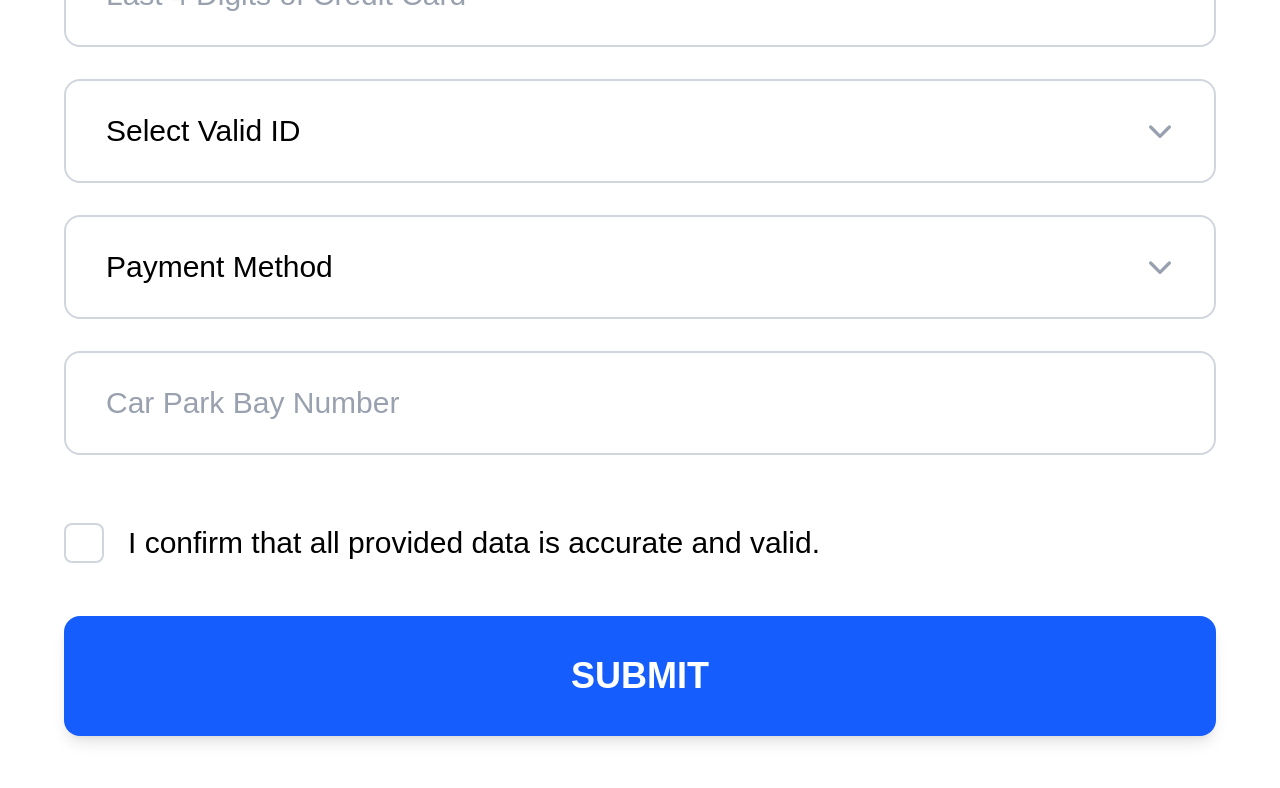
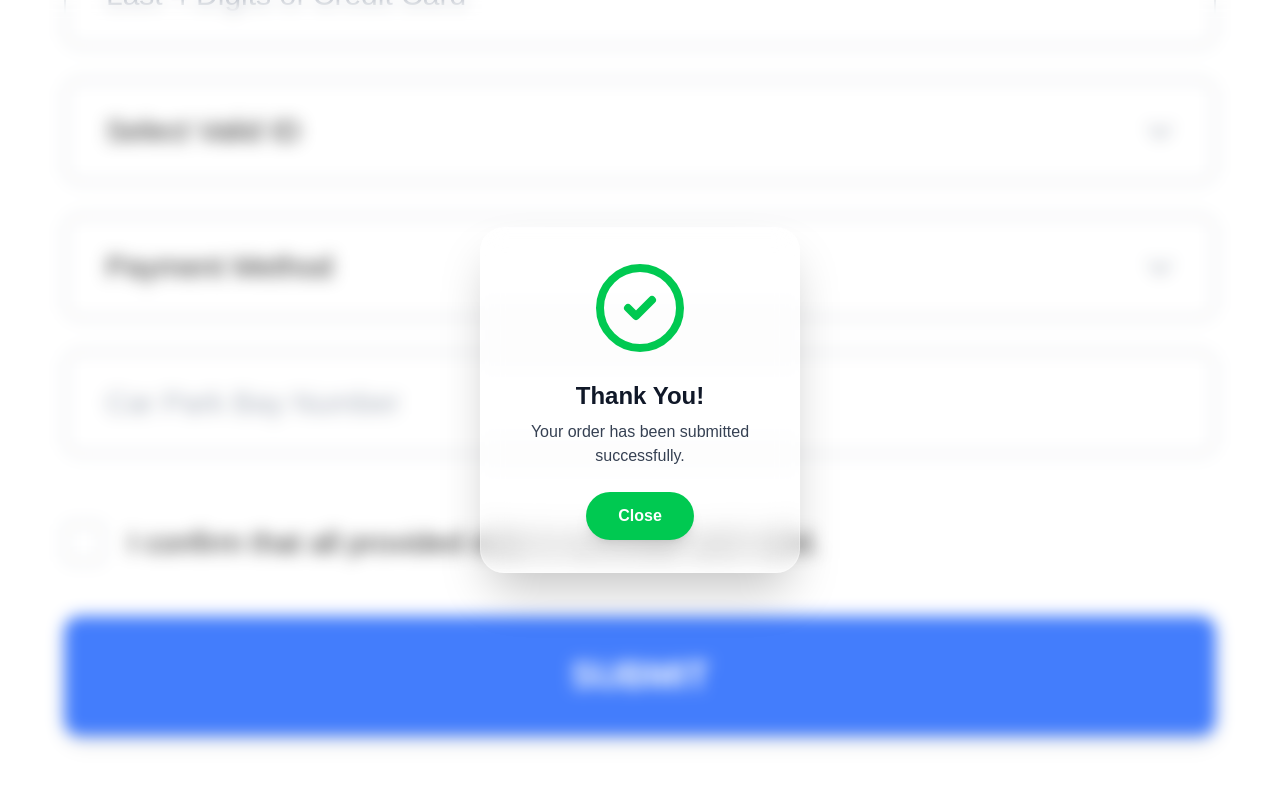
Before and after one commit to tonfxs/mills-cckiosk, a Next.js app: page /pick-up-order in a window 1280 px wide. Both pictures are taken after typing "Sample", "5551234", "Sample", "Sample", "Sample" into the empty fields and a click on the button "SUBMIT". Shown: the part 877-1665 px from the top of the page. Built offline with nearby package versions, Linux system fonts and the light colour scheme.

Commit message:
pickup modal

```diff
--- /dev/null
+++ b/app/components/PickUpConfirmationModal.tsx
@@ -0,0 +1,56 @@
+import { useState } from "react";
+
+interface ModalProps {
+  onClose: () => void;
+}
+
+export default function PickUpConfirmationModal({ onClose }: ModalProps) {
+  const [isOpen, setIsOpen] = useState(true);
+
+  if (!isOpen) return null;
+
+  return (
+    <div className="fixed inset-0 flex items-center justify-center z-50 pointer-events-none">
+      {/* Glass background overlay */}
+      <div
+        className="absolute inset-0 bg-white/20 backdrop-blur-sm pointer-events-auto"
+        onClick={onClose}
+      ></div>
+
+      {/* Modal Content */}
+      <div className="relative bg-white/30 backdrop-blur-md rounded-3xl p-8 w-80 text-center shadow-2xl border border-white/30 pointer-events-auto">
+        {/* Check SVG */}
+        <div className="flex justify-center mb-6">
+          <svg
+            className="w-24 h-24 text-green-500"
+            fill="currentColor"
+            viewBox="0 0 24 24"
+            xmlns="http://www.w3.org/2000/svg"
+          >
+            <circle cx="12" cy="12" r="10" stroke="currentColor" strokeWidth="2" fill="none" />
+            <path
+              d="M9 12l2 2l4-4"
+              stroke="currentColor"
+              strokeWidth="2"
+              strokeLinecap="round"
+              strokeLinejoin="round"
+              fill="none"
+            />
+          </svg>
+        </div>
+
+        {/* Thank you text */}
+        <h2 className="text-2xl font-bold mb-2 text-gray-900">Thank You!</h2>
+        <p className="text-gray-700 mb-6">Your order has been submitted successfully.</p>
+
+        {/* Close Button */}
+        <button
+          onClick={onClose}
+          className="px-8 py-3 bg-green-500 text-white font-semibold rounded-full shadow-lg hover:bg-green-600 transition"
+        >
+          Close
+        </button>
+      </div>
+    </div>
+  );
+}
--- a/app/pick-up-order/page.tsx
+++ b/app/pick-up-order/page.tsx
@@ -1,5 +1,6 @@
 "use client";
 import { useState } from "react";
+import PickUpConfirmationModal from "../components/PickUpConfirmationModal";
 
 export default function PickUpOrderForm() {
   const [formData, setFormData] = useState({
@@ -13,6 +14,9 @@ export default function PickUpOrderForm() {
     confirmed: false,
   });
 
+  const [showModal, setShowModal] = useState(false);
+
+
   const handleChange = (e: any) => {
     const { name, value, type, checked } = e.target;
     setFormData((prev) => ({
@@ -22,8 +26,11 @@ export default function PickUpOrderForm() {
   };
 
   const handleSubmit = () => {
-    console.log("Form submitted:", formData);
-    alert("Order submitted successfully!");
+    // console.log("Form submitted:", formData);
+    // alert("Order submitted successfully!");
+
+    // Open the modal
+    setShowModal(true);
 
     setFormData({
       fullName: "",
@@ -35,7 +42,10 @@ export default function PickUpOrderForm() {
       carParkBay: "",
       confirmed: false,
     });
+
   };
+
+  const closeModal = () => setShowModal(false);
 
   const inputClass =
     "w-full px-6 md:px-10 py-6 md:py-8 border-2 border-gray-300 rounded-2xl text-2xl md:text-3xl text-black placeholder-gray-400 focus:outline-none focus:ring-4 focus:ring-blue-500 transition-all";
@@ -247,6 +257,8 @@ export default function PickUpOrderForm() {
           SUBMIT
         </button>
       </div>
+      {/* PickUp Confirmation Modal */}
+      {showModal && <PickUpConfirmationModal onClose={closeModal} />}
     </div>
   );
 }
```
